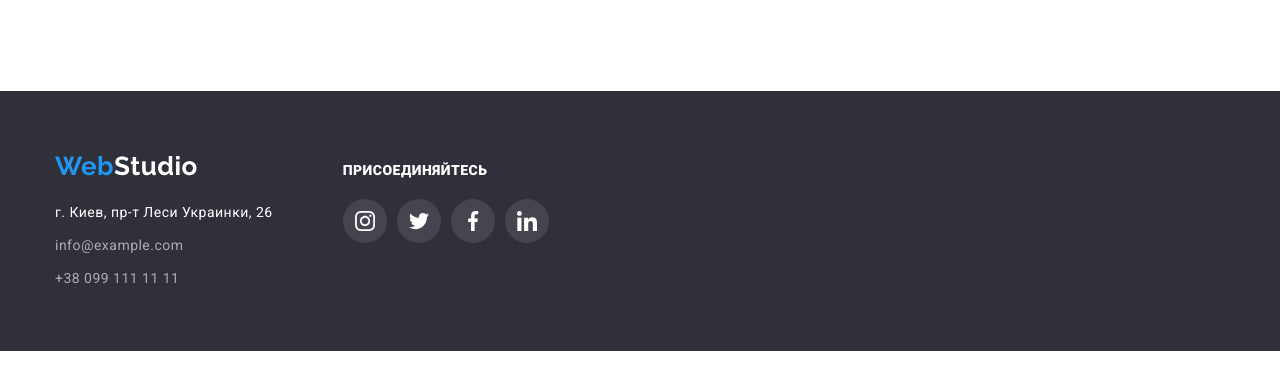
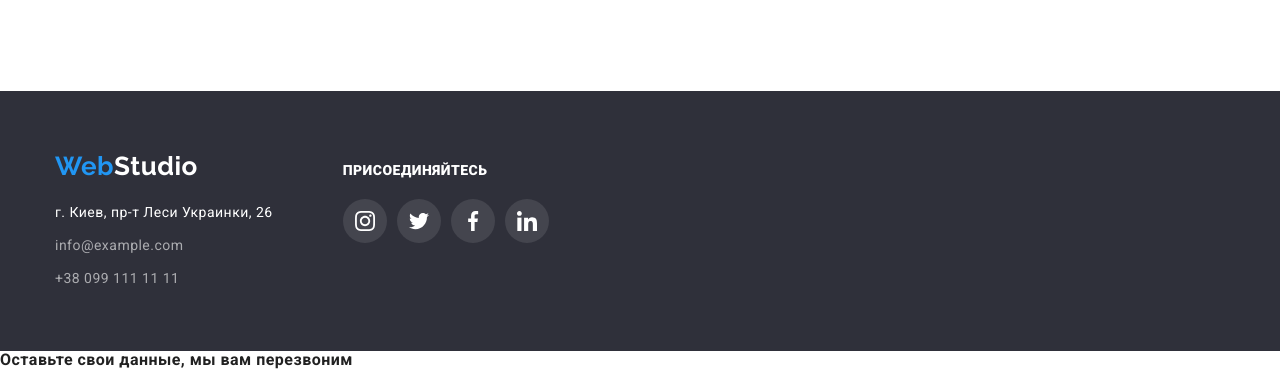
Before and after one commit to RomchikSer/goit-markup-hw-06, a plain HTML site: page index.html in a window 1280 px wide. Shown: the part 2593-2962 px from the top of the page. Drawn offline with nearby package versions, Linux system fonts and the light colour scheme.

Commit message:
title form

```diff
--- a/index.html
+++ b/index.html
@@ -396,6 +396,10 @@
                 </button>
         </div>
     </div>
+    <form name="modal-form" autocomplete="on" class="contats-form">
+        <p class="contact-title">Оставьте свои данные, мы вам перезвоним</p>
+
+    </form>
     <script src="./js/modal.js"></script>
 </body>
 </html>
```
